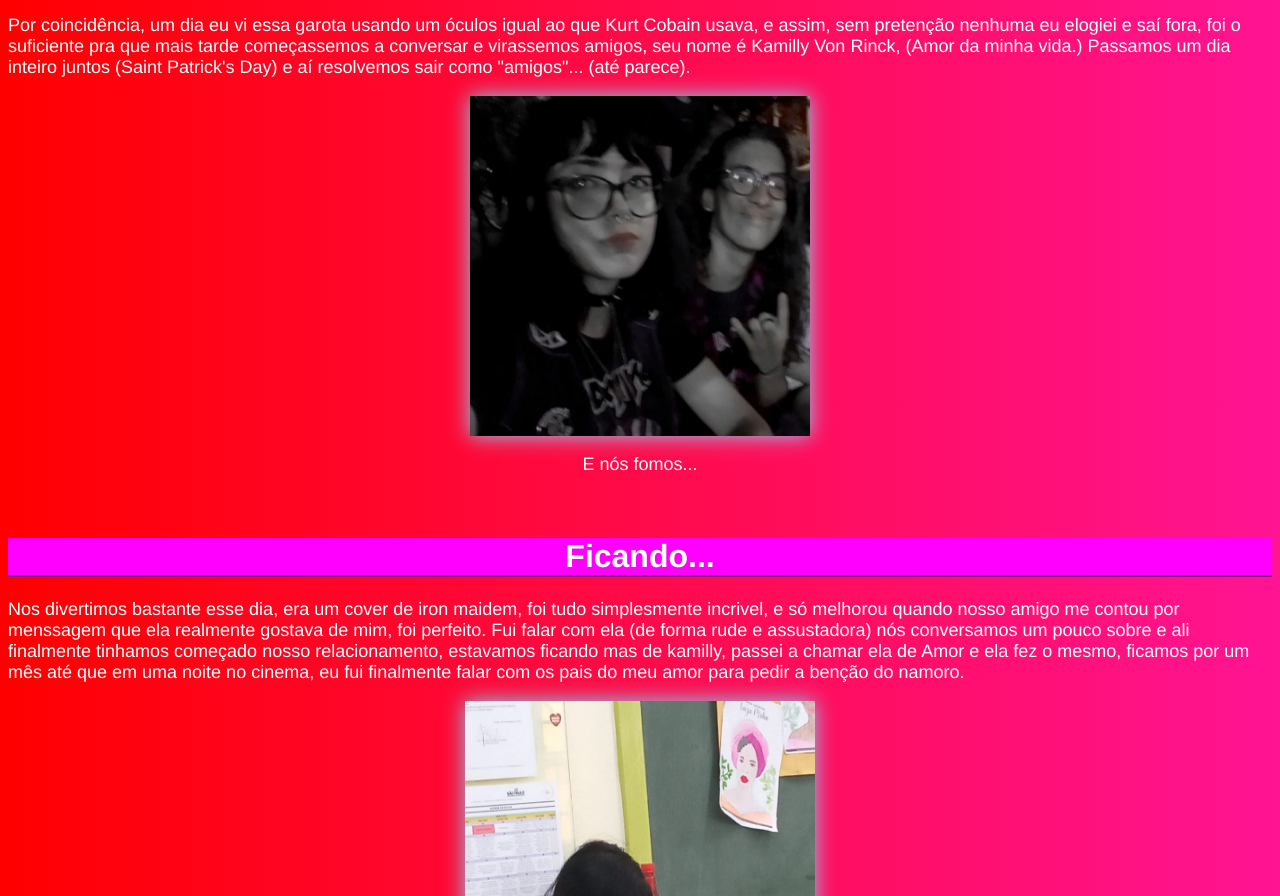
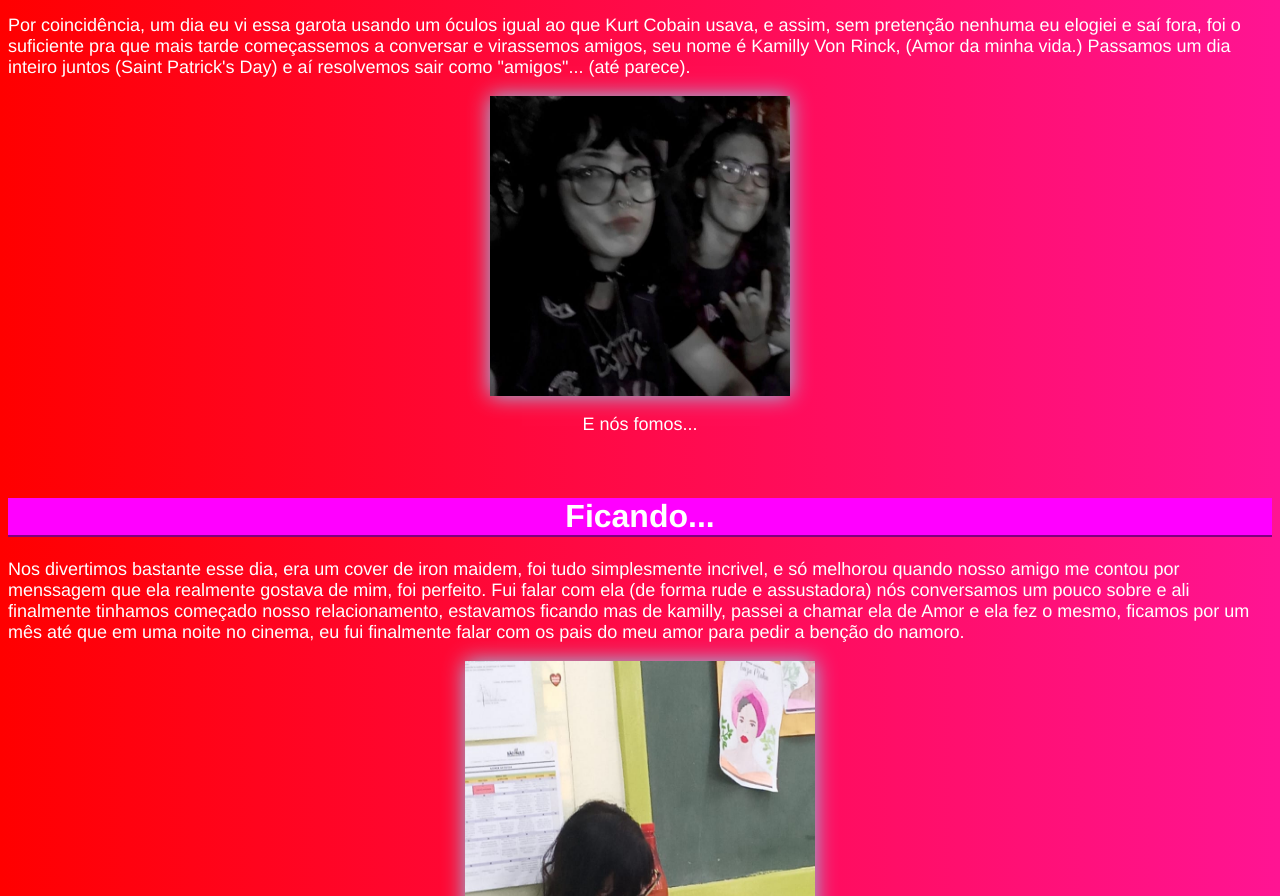
Before and after one commit to MesinhA20/presenteK2, a plain HTML site: page tela inicial do site.html in a window 1280 px wide. Shown: the part 866-1762 px from the top of the page. Drawn offline with Linux system fonts and the light colour scheme.

Commit message:
Update tela inicial do site.html

```diff
--- a/tela inicial do site.html
+++ b/tela inicial do site.html
@@ -34,7 +34,7 @@ seu nome é Kamilly Von Rinck, (Amor da minha vida.)
 Passamos um dia inteiro juntos (Saint Patrick's Day) e aí resolvemos sair como "amigos"...   (até parece).
 
 
-<p align="center"><img class="foto2" src="iron.jpg" width="340" height="340">
+<p align="center"><img class="foto2" src="iron.jpg" width="300" height="300">
 <p class="finalparte1" align="center">E nós fomos...
 
 <br><br><br>
```
